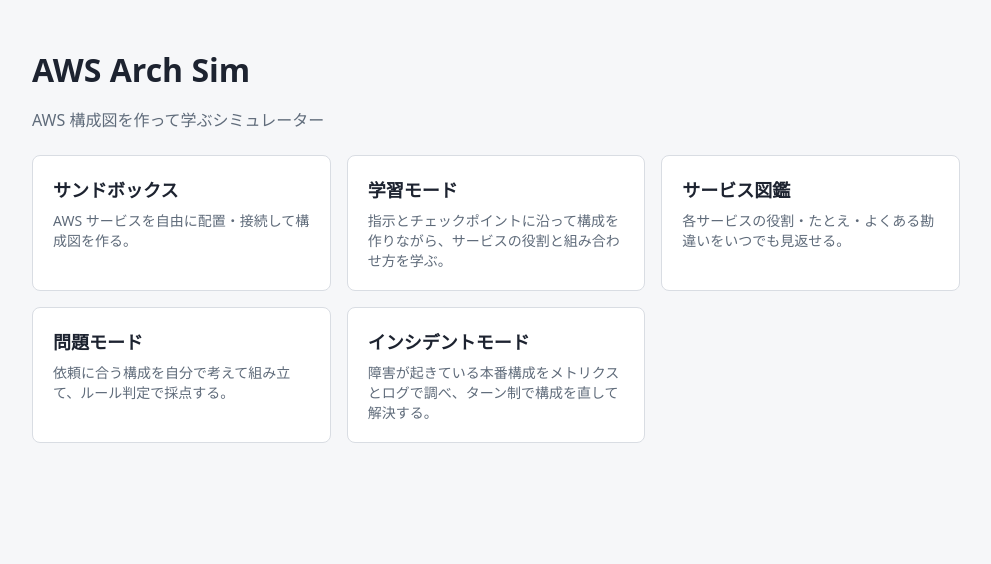
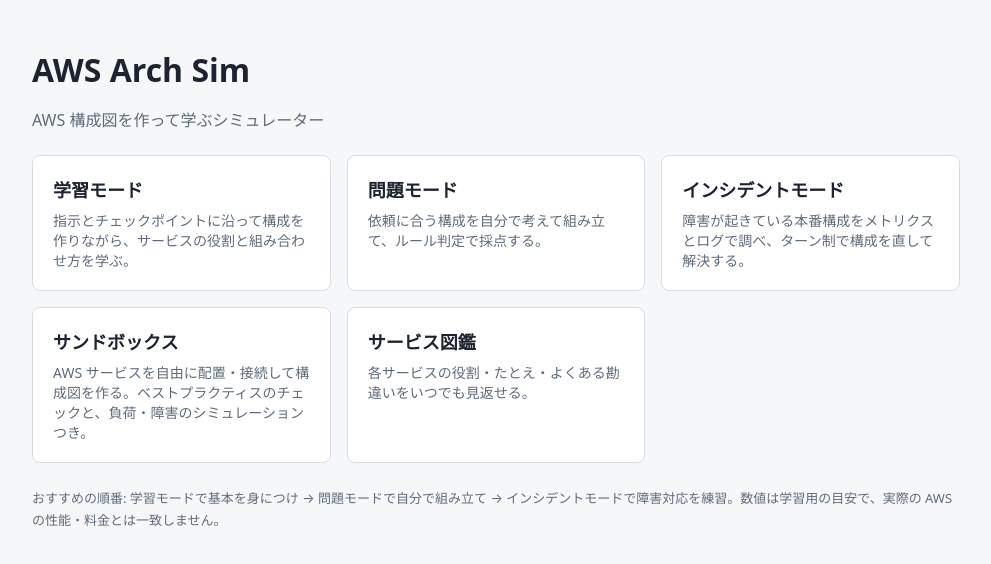
Before and after one commit to Qluqlu3/DML, a React (Vite) app in the folder aws-arch-sim/: page /#/ in a window 1280 px wide. Shown: the top 564 px of the page, without its empty margins (144-1135 px from the left). Built offline with nearby package versions, Linux system fonts and the light colour scheme.

Commit message:
feat(aws-arch-sim): トップに各モードの進み具合とおすすめの順番を表示する

```diff
--- a/aws-arch-sim/src/pages/HomePage.module.css
+++ b/aws-arch-sim/src/pages/HomePage.module.css
@@ -44,13 +44,20 @@ a.card:hover {
   border-color: var(--accent);
 }
 
-.disabled {
-  opacity: 0.6;
+.progress {
+  display: inline-block;
+  margin-top: 12px;
+  padding: 1px 10px;
+  border-radius: 999px;
+  background: #e3f4dc;
+  color: #2c6e12;
+  font-size: 12px;
+  font-weight: 700;
 }
 
-.soon {
-  position: absolute;
-  top: 12px;
-  right: 12px;
-  font-size: 11px;
+.note {
+  margin-top: 24px;
+  color: var(--text-muted);
+  font-size: 13px;
+  line-height: 1.7;
 }
--- a/aws-arch-sim/src/pages/HomePage.tsx
+++ b/aws-arch-sim/src/pages/HomePage.tsx
@@ -1,60 +1,77 @@
 import { Link } from 'react-router';
+import { useChallengeStore } from '../challenges/progressStore';
+import { useIncidentStore } from '../incidents/progressStore';
+import { useProgressStore } from '../learning/progressStore';
 import styles from './HomePage.module.css';
 
+/** 各モードの進み具合（保存してある記録の数だけを数え、問題データは読み込まない） */
+function useProgressLabels(): Record<string, string | null> {
+  const lessons = useProgressStore(
+    (s) => Object.values(s.lessons).filter((l) => l.completed).length,
+  );
+  const learned = useProgressStore((s) => s.learned.length);
+  const cleared = useChallengeStore(
+    (s) => Object.values(s.challenges).filter((c) => c.cleared).length,
+  );
+  const solved = useIncidentStore(
+    (s) => Object.values(s.incidents).filter((i) => i.everSolved).length,
+  );
+  return {
+    '/learn': lessons ? `${lessons} レッスン完了` : null,
+    '/guide': learned ? `${learned} 件を学習済み` : null,
+    '/challenges': cleared ? `${cleared} 問クリア` : null,
+    '/incidents': solved ? `${solved} 件解決` : null,
+  };
+}
+
 const MODES = [
-  {
-    to: '/sandbox',
-    title: 'サンドボックス',
-    body: 'AWS サービスを自由に配置・接続して構成図を作る。',
-    ready: true,
-  },
   {
     to: '/learn',
     title: '学習モード',
     body: '指示とチェックポイントに沿って構成を作りながら、サービスの役割と組み合わせ方を学ぶ。',
-    ready: true,
+  },
+  {
+    to: '/challenges',
+    title: '問題モード',
+    body: '依頼に合う構成を自分で考えて組み立て、ルール判定で採点する。',
+  },
+  {
+    to: '/incidents',
+    title: 'インシデントモード',
+    body: '障害が起きている本番構成をメトリクスとログで調べ、ターン制で構成を直して解決する。',
+  },
+  {
+    to: '/sandbox',
+    title: 'サンドボックス',
+    body: 'AWS サービスを自由に配置・接続して構成図を作る。ベストプラクティスのチェックと、負荷・障害のシミュレーションつき。',
   },
   {
     to: '/guide',
     title: 'サービス図鑑',
     body: '各サービスの役割・たとえ・よくある勘違いをいつでも見返せる。',
-    ready: true,
-  },
-  {
-    to: '/challenges',
-    title: '問題モード',
-    body: '依頼に合う構成を自分で考えて組み立て、ルール判定で採点する。',
-    ready: true,
-  },
-  {
-    to: '/incidents',
-    title: 'インシデントモード',
-    body: '障害が起きている本番構成をメトリクスとログで調べ、ターン制で構成を直して解決する。',
-    ready: true,
   },
 ];
 
 export function HomePage() {
+  const progress = useProgressLabels();
   return (
     <main className={styles.page}>
       <h1 className={styles.title}>AWS Arch Sim</h1>
       <p className={styles.lead}>AWS 構成図を作って学ぶシミュレーター</p>
       <div className={styles.cards}>
-        {MODES.map((m) =>
-          m.ready ? (
-            <Link key={m.to} to={m.to} className={styles.card}>
-              <h2>{m.title}</h2>
-              <p>{m.body}</p>
-            </Link>
-          ) : (
-            <div key={m.to} className={`${styles.card} ${styles.disabled}`}>
-              <h2>{m.title}</h2>
-              <p>{m.body}</p>
-              <span className={styles.soon}>準備中</span>
-            </div>
-          ),
-        )}
+        {MODES.map((m) => (
+          <Link key={m.to} to={m.to} className={styles.card}>
+            <h2>{m.title}</h2>
+            <p>{m.body}</p>
+            {progress[m.to] && <span className={styles.progress}>{progress[m.to]}</span>}
+          </Link>
+        ))}
       </div>
+      <p className={styles.note}>
+        おすすめの順番: 学習モードで基本を身につけ → 問題モードで自分で組み立て →
+        インシデントモードで障害対応を練習。数値は学習用の目安で、実際の AWS
+        の性能・料金とは一致しません。
+      </p>
     </main>
   );
 }
```
